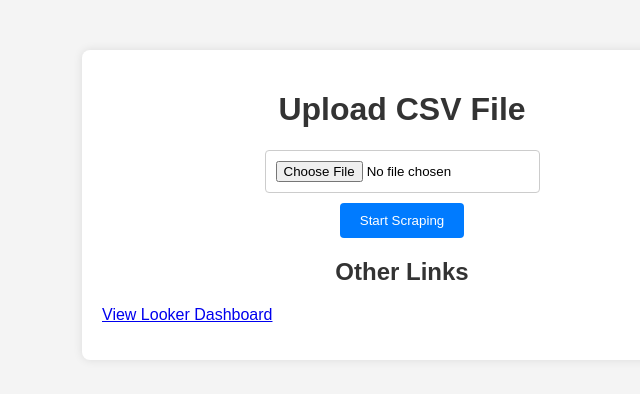
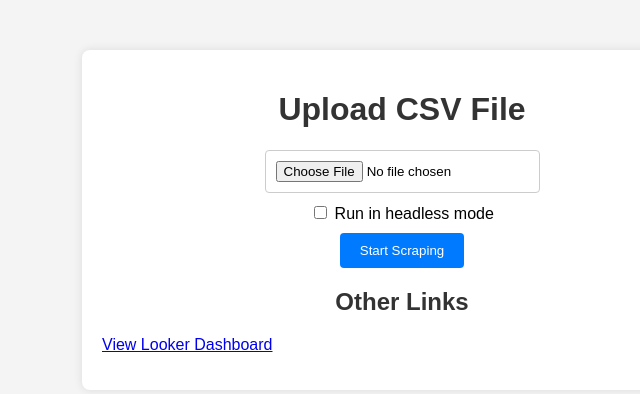
Before and after one commit to guyas22/listings-scraper, a Flask app: template templates/index.html in a window 1280 px wide. Shown: the top 394 px of the page, without its empty margins (238-878 px from the left). Run offline with Flask 3, Linux system fonts and the light colour scheme; the template is opened without the code that fills it, so the values that code supplies are empty.

Commit message:
added headless

```diff
--- a/app.py
+++ b/app.py
@@ -56,10 +56,12 @@ def upload_file():
     file_path = os.path.join(uploads_dir, file.filename)
     file.save(file_path)
 
+    # Determine if headless mode should be enabled
+    headless = request.form.get('headless') == 'true'
+
     # Process the file
-    asyncio.run(process_csv(file_path))
+    asyncio.run(process_csv(file_path, headless))
     return 'File uploaded and processed successfully.'
-
 
 @app.route('/error')
 def error_page():
@@ -70,7 +72,7 @@ def error_page():
         error_messages.append("OpenAI Client failed to initialize.")
     return render_template('error.html', errors=error_messages)
 
-async def process_csv(file_path):
+async def process_csv(file_path, headless=True):
     input_data = pd.read_csv(file_path)
 
     if not sheets_client:
@@ -85,7 +87,7 @@ async def process_csv(file_path):
     for index, row in input_data.iterrows():
         original_url = row['URL']
         screenshot_path = os.path.join(screenshots_dir, f'screenshot_{index}.png')
-        base64_img = await scraper.take_full_page_screenshot(original_url, screenshot_path)
+        base64_img = await scraper.take_full_page_screenshot(original_url, screenshot_path, headless=headless)
         if base64_img and openai_client:
             try:
                 parsed_json = openai_client.parse_img_to_json(base64_img)
--- a/templates/index.html
+++ b/templates/index.html
@@ -11,6 +11,10 @@
         <h1>Upload CSV File</h1>
         <form id="upload-form" action="/upload" method="post" enctype="multipart/form-data">
             <input type="file" name="file" required>
+            <div>
+                <input type="checkbox" id="headless" name="headless" value="true">
+                <label for="headless">Run in headless mode</label>
+            </div>
             <input type="submit" value="Start Scraping" class="btn">
         </form>
 
```
Also changed, not shown: scraper.py (+3 -5 lines).
